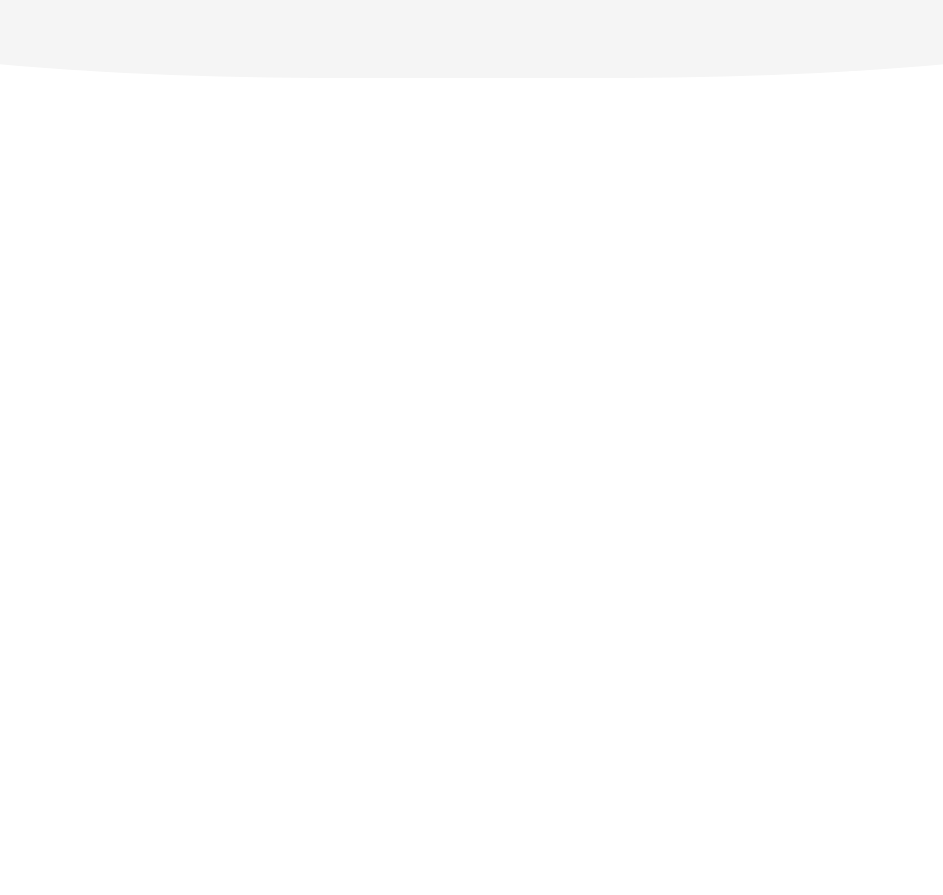
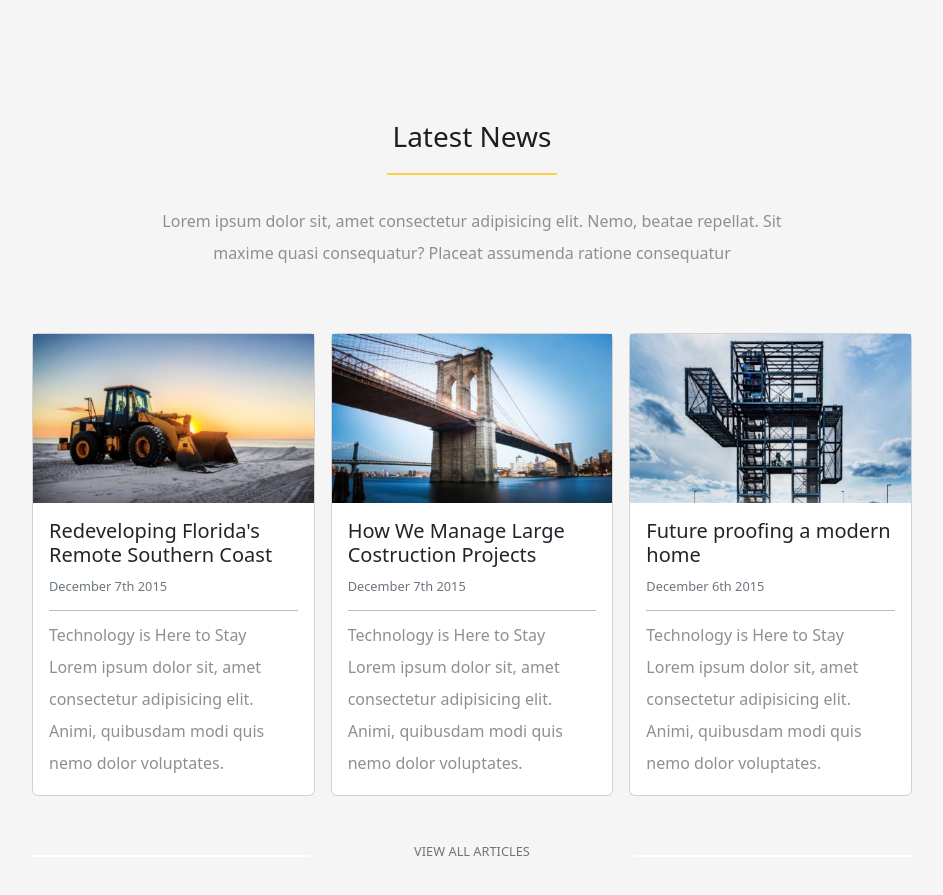
Before and after one commit to LorenzoOgnibene/proj-html-vuejs, a Vue app: page / in a window 1280 px wide. Shown: the part 4097-4992 px from the top of the page, without its empty margins (168-1111 px from the left). Before the commit the page ends 4175 px from the top, so only its background shows below. Built offline with nearby package versions, Linux system fonts and the light colour scheme.

Commit message:
added cards latest news

```diff
--- a/src/components/AppMain.vue
+++ b/src/components/AppMain.vue
@@ -5,6 +5,7 @@
     import MainJumbo from './MainJumbo.vue';
     import PaintfulCard from './PaintfulCard.vue';
     import MainJumboSlider from './MainJumboSlider.vue';
+    import CardNews from './CardNews.vue';
 
     export default {
         name : 'AppMain',
@@ -13,6 +14,7 @@
             MainJumbo,
             PaintfulCard,
             MainJumboSlider,
+            CardNews,
         },
 
         data() {
@@ -69,6 +71,22 @@
         </div>
 
         <MainJumboSlider />
+    </section>
+
+    <section class="news">
+        <div class="cards-preview text-center">
+            <h3>Latest News</h3>
+            <span></span>
+            <p>Lorem ipsum dolor sit, amet consectetur adipisicing elit. Nemo, beatae repellat. Sit maxime quasi consequatur? Placeat assumenda ratione consequatur</p>
+        </div>
+        <div class="news-cards container-custom">
+            <CardNews v-for="article in store.latestNews" :articleEl="article" />
+        </div>
+        <div class="accordion-element">
+            <span class="horizontal-line"></span>
+            <h6>View all articles</h6>
+            <span class="horizontal-line"></span>
+        </div>
     </section>
 
 </template>
@@ -137,4 +155,26 @@
         width: 100%;
         background-color: $second-jumbo-bg;
     }
+
+    .news{
+        background-color: $second-jumbo-bg;
+        padding-bottom: 2.5rem;
+        .news-cards{
+            @include flex-center;
+            padding-bottom: 3rem;
+        }
+
+        .accordion-element{
+            h6{
+                padding: 0 6.5rem;
+            }
+
+            span{
+                height: 2px;
+                width: 280px;
+                background-color: $text-color-white;
+                opacity: 100%;
+            }
+        }
+    }
 </style>
--- /dev/null
+++ b/src/components/CardNews.vue
@@ -0,0 +1,50 @@
+
+<script>
+    export default {
+        name : 'CardNews',
+        props:[
+            'articleEl'
+        ],
+
+        methods: {
+            getImgPath(imgPath){
+                return new URL(`../assets/img/${imgPath}`, import.meta.url).href;
+            }
+        },
+    }
+</script>
+
+<template>
+    <div class="card" style="width: 18rem;">
+        <img :src="getImgPath(articleEl.img)" class="card-img-top" alt="...">
+        <div class="card-body">
+            <h5 class="card-title">{{ articleEl.title }}</h5>
+            <h6 class="card-subtitle mb-2 text-muted">{{ articleEl.date }}</h6>
+
+            <p class="card-text">{{ articleEl.description }}</p>
+        </div>
+    </div>
+</template>
+
+<style lang="scss" scoped>
+    @use '../style/partials/variables' as*;
+    .card{
+        margin: 0 .5rem;
+        img{
+            border-radius: 0;
+        }
+        h5{
+            padding-bottom: .5rem;
+        }
+        h6{
+            padding-bottom: 1rem;
+            border-bottom: 1px solid rgba(143, 143, 143, 0.6);
+            font-size: .8rem;
+
+        }
+        p{
+            line-height: 2;
+            color: $text-color-primary;
+        }
+    }
+</style>
--- a/src/components/MainJumboSlider.vue
+++ b/src/components/MainJumboSlider.vue
@@ -33,9 +33,9 @@
             }
         },
 
-        mounted() {
-            this.autoPlay()
-        },
+        // mounted() {
+        //     this.autoPlay()
+        // },
     }
 </script>
 
--- a/src/store.js
+++ b/src/store.js
@@ -114,5 +114,26 @@ export const store = reactive({
             description : '"Be who you are and say what you feel, because those who mind don\'t matter and those who matter don\' t mind."',
 
         },
+    ],
+
+    latestNews:[
+        {
+            img : 'blog-post-134132600-400x241.jpg',
+            title : 'Redeveloping Florida\'s Remote Southern Coast',
+            date : 'December 7th 2015',
+            description : 'Technology is Here to Stay Lorem ipsum dolor sit, amet consectetur adipisicing elit. Animi, quibusdam modi quis nemo dolor voluptates.'
+        },
+        {
+            img : 'blog-post-92486644-400x241.jpg',
+            title : 'How We Manage Large Costruction Projects',
+            date : 'December 7th 2015',
+            description : 'Technology is Here to Stay Lorem ipsum dolor sit, amet consectetur adipisicing elit. Animi, quibusdam modi quis nemo dolor voluptates.'
+        },
+        {
+            img : 'blog-post-332773904-400x241.jpg',
+            title : 'Future proofing a modern home ',
+            date : 'December 6th 2015',
+            description : 'Technology is Here to Stay Lorem ipsum dolor sit, amet consectetur adipisicing elit. Animi, quibusdam modi quis nemo dolor voluptates.'
+        },
     ]
 })
--- a/src/style/general.scss
+++ b/src/style/general.scss
@@ -7,3 +7,8 @@ a{
     width: 70%;
     margin: 0 auto;
 }
+
+.small-container{
+    width: 55%;
+    margin: 0 auto;
+}
```
